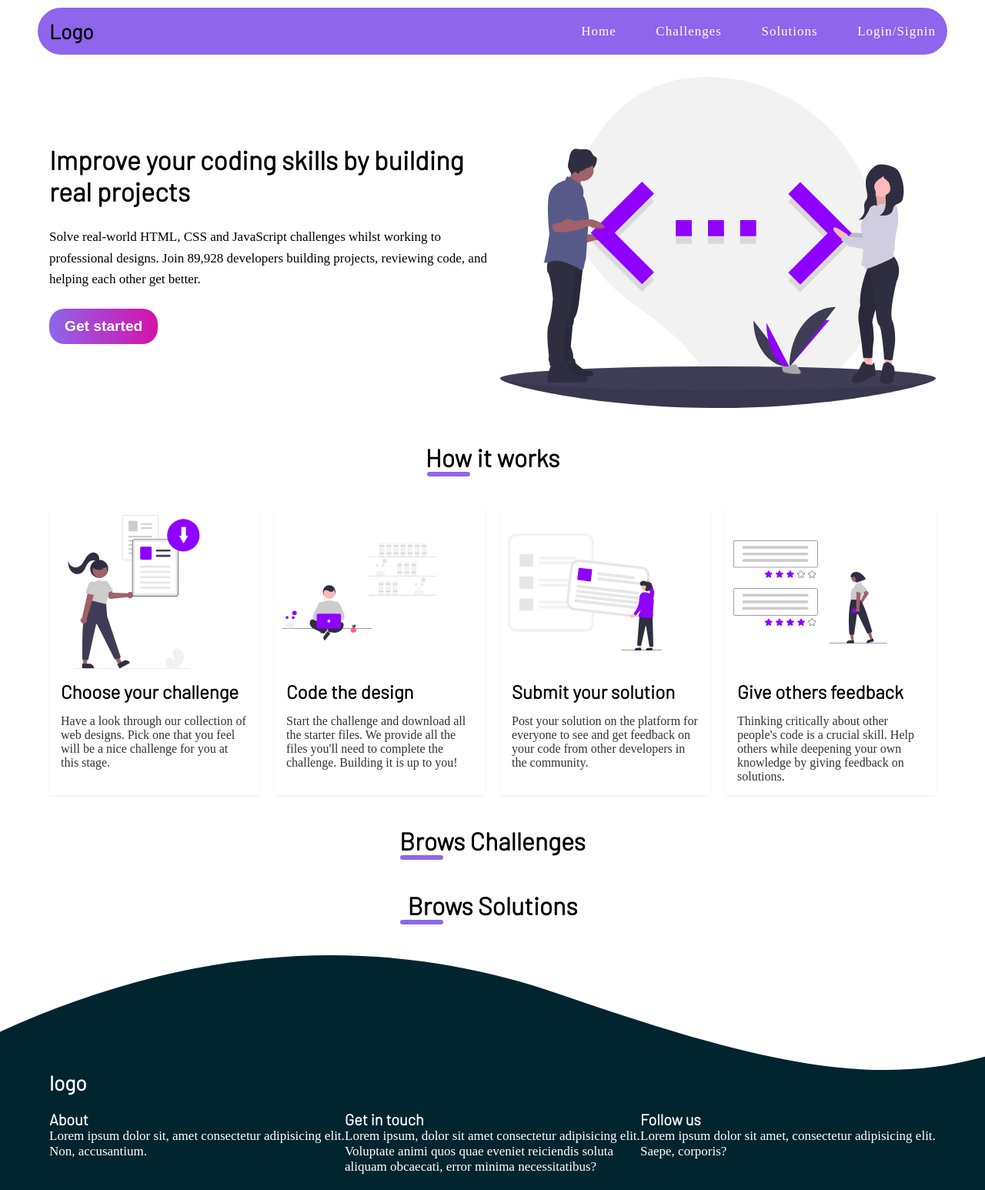
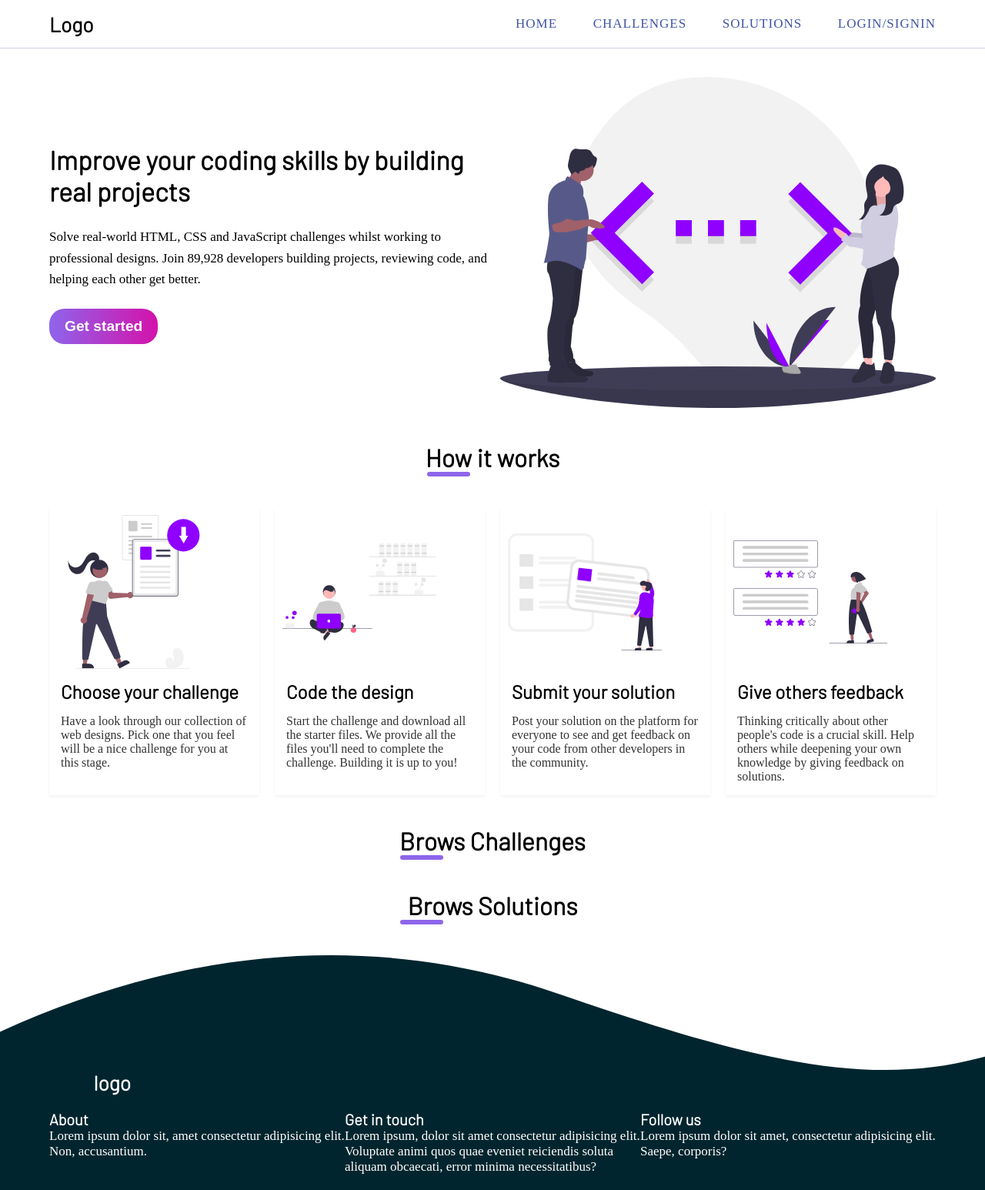
Before and after one commit to GHamza-Dev/tech-web-project, a PHP site: page / in a window 1280 px wide. Shown: the whole page at 77% size. Run offline with PHP 8.4, Linux system fonts and the light colour scheme; some web fonts are replaced.

Commit message:
Improve nav bar

```diff
--- a/styles/home-style.css
+++ b/styles/home-style.css
@@ -4,6 +4,8 @@
     --secondary--clr:#d412aa;
     --darck--clr1:#0A1523;
     --darck-clr2:#00252E;
+    --light--clr1:#d3cbe4;
+    --nav-anchor-clr:#3E54A3;
 }
 *{
     margin: 0;
@@ -73,6 +75,7 @@ header{
 /* logo */
 .logo{
    font-size: 1.1rem;
+    margin-left: 5%;
 }
 /**
 *
@@ -82,31 +85,35 @@ header{
 .container nav {
     align-items: center;
     justify-content: space-between;
-    background-color: var(--primary--clr);
-    padding: 15px;
-    border-radius: 50px;
+    height: 62px;
     position: fixed;
     text-align: center;
-    width: 90%;
-    margin-top: 10px;
-
+    width: 100%;
+    z-index: 2;
+    padding: 0 20px 0 20px;
+    border-bottom: solid 1px var(--light--clr1);
 }
 .container nav ul{
-    width: 40%;
+    margin-right: 5%;
+    max-width: 546px;
+    width: 60%;
     justify-content: space-between;
 }
-.container a{
+.container nav a{
     letter-spacing: 1px;
-    color: #fff;
+    color: var(--nav-anchor-clr);
+    text-transform: uppercase;
+    padding-bottom: 5px;
 }
 
-.container nav li{
-    border: none;
-    transition: all .5s ease;
+.container nav li a{
+    transition: all 1s ease;
+    border-bottom:2px white solid;
 }
-.container nav li:hover{
+.container nav li a:hover{
     transform: translateY(-5px);
-    border-bottom: solid 2px red;
+    border-bottom: solid 2px var(--nav-anchor-clr);
+    padding-bottom:0;
 }
 
 
@@ -244,9 +251,9 @@ footer ul{
 }
 
 
-/************
+/************ CSS Media
 Devices : 1040px & 660px
-********************/
+**********************/
 @media screen and (max-width:1040px){
     .container,.container header,.container .h_txt {
         width: 100%;
```
